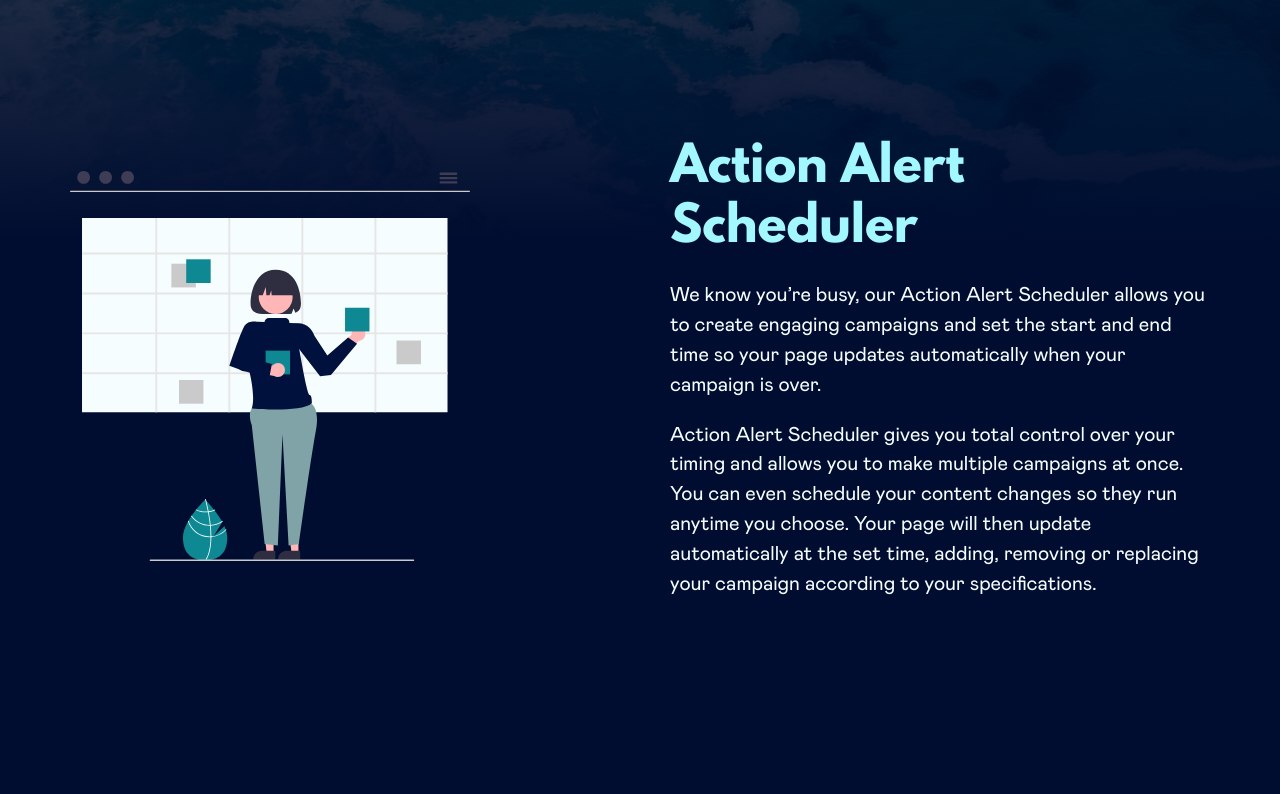
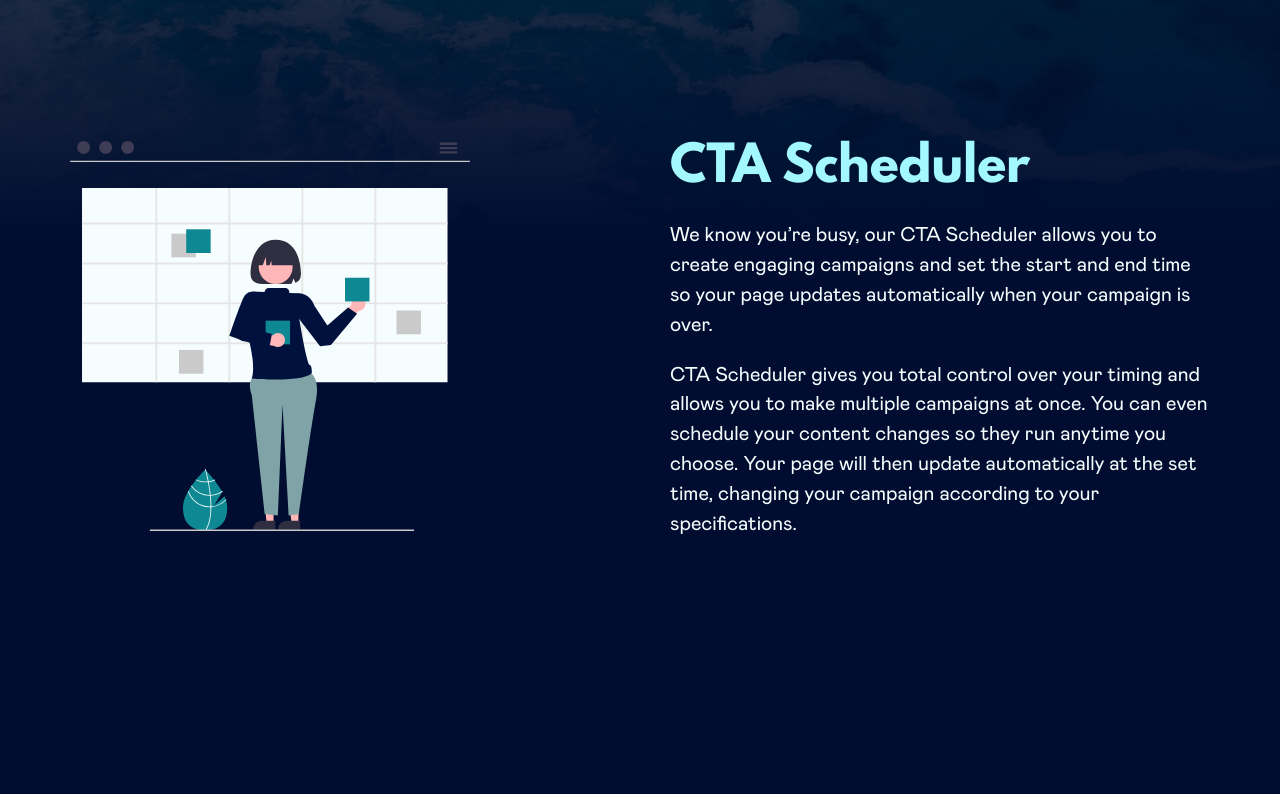
Before and after one commit to jbcortez/oceanapps, a Gatsby site: page / in a window 1280 px wide. Shown: the part 660-1454 px from the top of the page. Built offline with nearby package versions, Linux system fonts and the light colour scheme; Gatsby itself is replaced by a stand-in of ours.

Commit message:
updated name to CTA Scheduler

```diff
--- a/src/sections/About.js
+++ b/src/sections/About.js
@@ -22,8 +22,8 @@ const About = ({ matches }) => {
               planet.
               <span className='turqoise'>
                 {' '}
-                10% of our profits are donated to organizations that work
-                towards ocean and habitat conservation every quarter.
+                A percentage of our profits is donated to organizations that
+                work towards ocean and habitat conservation every quarter.
               </span>
             </p>
           </div>
@@ -50,8 +50,8 @@ const About = ({ matches }) => {
             We’re passionate about giving back to our community and the planet.
             <span className='turqoise'>
               {' '}
-              10% of our profits are donated to organizations that work towards
-              ocean and habitat conservation every quarter.
+              A percentage of our profits is donated to organizations that work
+              towards ocean and habitat conservation every quarter.
             </span>
           </p>
           <div className='about__illustration'>
--- a/src/sections/Products.js
+++ b/src/sections/Products.js
@@ -14,25 +14,24 @@ const Products = ({ matches }) => {
             />
           </div>
           <div className='products__right-col'>
-            <h3 className='products__headline'>Action Alert Scheduler</h3>
+            <h3 className='products__headline'>CTA Scheduler</h3>
             <p className='products__text products__text--1'>
-              We know you’re busy, our Action Alert Scheduler allows you to
-              create engaging campaigns and set the start and end time so your
-              page updates automatically when your campaign is over.
+              We know you’re busy, our CTA Scheduler allows you to create
+              engaging campaigns and set the start and end time so your page
+              updates automatically when your campaign is over.
             </p>
             <p className='products__text products__text--2'>
-              Action Alert Scheduler gives you total control over your timing
-              and allows you to make multiple campaigns at once. You can even
-              schedule your content changes so they run anytime you choose. Your
-              page will then update automatically at the set time, adding,
-              removing or replacing your campaign according to your
-              specifications.
+              CTA Scheduler gives you total control over your timing and allows
+              you to make multiple campaigns at once. You can even schedule your
+              content changes so they run anytime you choose. Your page will
+              then update automatically at the set time, changing your campaign
+              according to your specifications.
             </p>
           </div>
         </>
       ) : (
         <>
-          <h3 className='products__headline'>Action Alert Scheduler</h3>
+          <h3 className='products__headline'>CTA Scheduler</h3>
           <div className='products__illustration'>
             <img
               src={ProductsIllustration}
@@ -41,16 +40,16 @@ const Products = ({ matches }) => {
           </div>
 
           <p className='products__text products__text--1'>
-            We know you’re busy, our Action Alert Scheduler allows you to create
-            engaging campaigns and set the start and end time so your page
-            updates automatically when your campaign is over.
+            We know you’re busy, our CTA Scheduler allows you to create engaging
+            campaigns and set the start and end time so your page updates
+            automatically when your campaign is over.
           </p>
           <p className='products__text products__text--2'>
-            Action Alert Scheduler gives you total control over your timing and
-            allows you to make multiple campaigns at once. You can even schedule
-            your content changes so they run anytime you choose. Your page will
-            then update automatically at the set time, adding, removing or
-            replacing your campaign according to your specifications.
+            CTA Scheduler gives you total control over your timing and allows
+            you to make multiple campaigns at once. You can even schedule your
+            content changes so they run anytime you choose. Your page will then
+            update automatically at the set time, changing your campaign
+            according to your specifications.
           </p>
         </>
       )}
```
